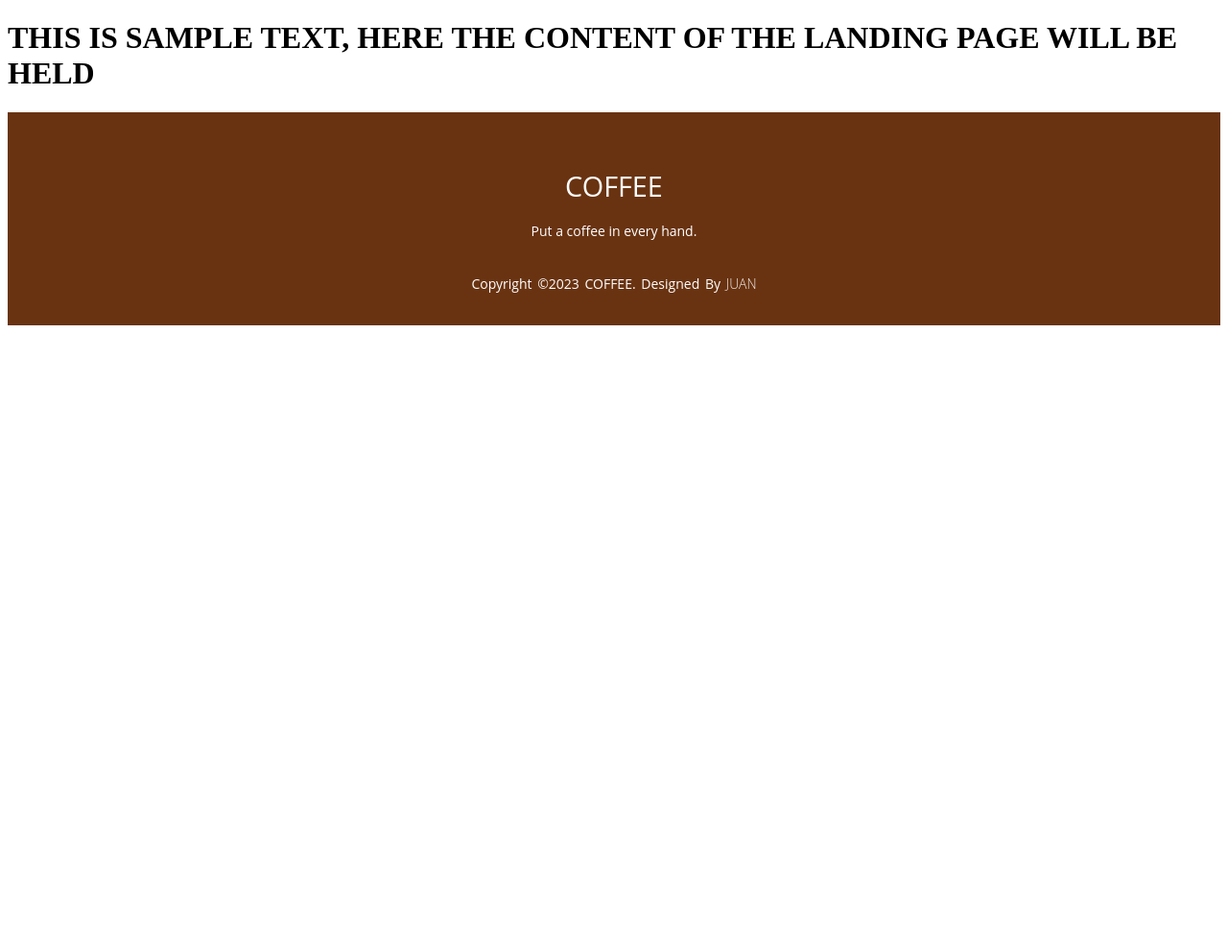
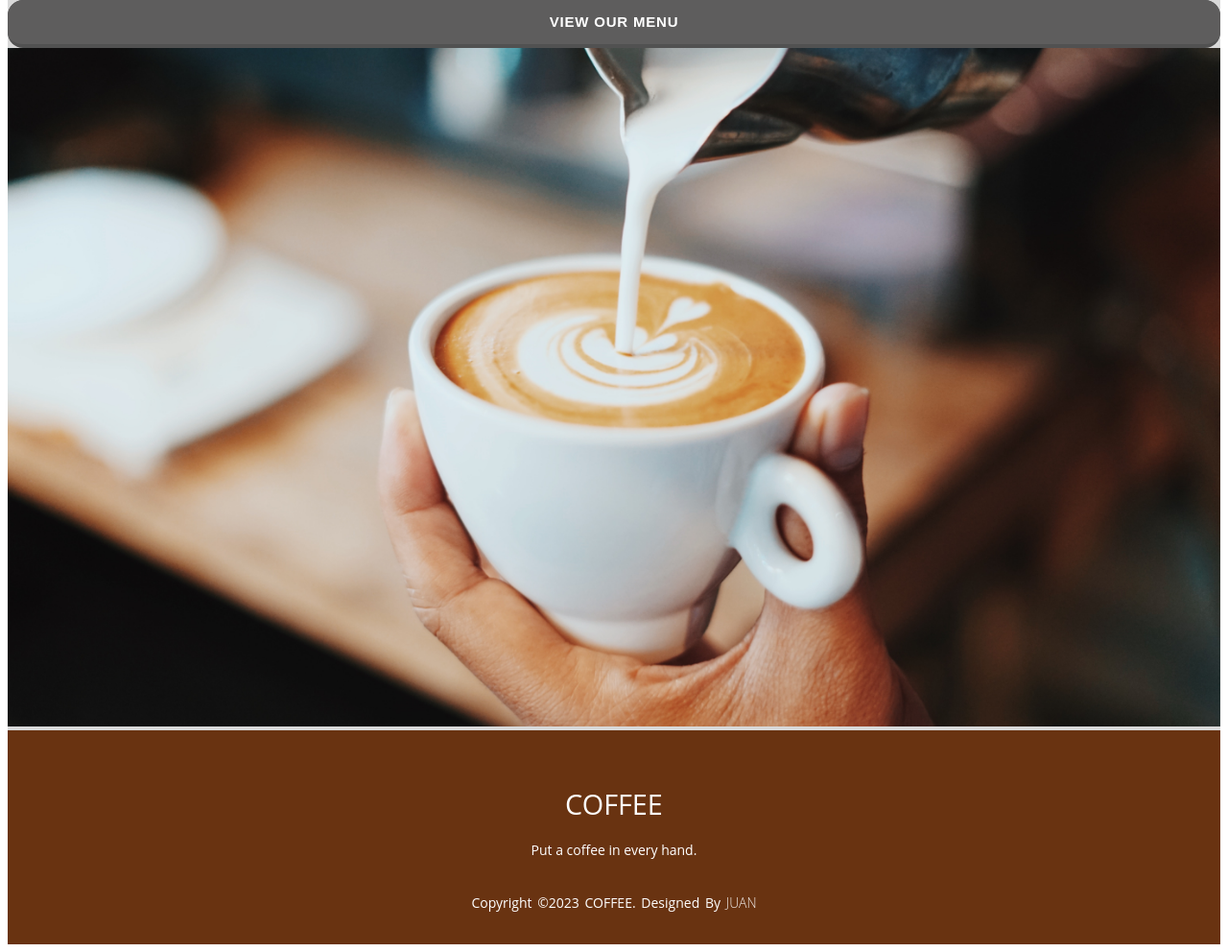
Before and after one commit to Yayan57/Coffee-shop-chain, a PHP site: page /landing.php in a window 1280 px wide. Shown: the part 137-1129 px from the top of the page at 96% size. Before the commit the page ends 476 px from the top, so only its background shows below. Run offline with PHP 8.4, Linux system fonts and the light colour scheme.

Commit message:
landing page draft

```diff
--- a/landing.php
+++ b/landing.php
@@ -1,11 +1,22 @@
+<!DOCTYPE html>
+<html lang="en">
+<head>
+<link rel="stylesheet" href="landingstyle.css">
+</head>
+
 <?php
   include('includes/header.php');
 ?>
 
-<div>
-<h1>THIS IS SAMPLE TEXT, HERE THE CONTENT OF THE LANDING PAGE WILL BE HELD</h1>
+
+<div class="background">
+    <div class = "cont">
+        <button class = "button-1">
+            View our menu
+        </button>
+    </div>
+    <img class = "backimg" src="assets/coback.jpeg" alt="coffe image">
 </div>
-
 
 
 <?php
--- /dev/null
+++ b/landingstyle.css
@@ -0,0 +1,78 @@
+.background {
+	background-color:rgba(217.0000022649765, 217.0000022649765, 217.0000022649765, 1);
+	height:auto;
+}
+
+.backimg {
+
+    max-width:100%;
+	height: auto;
+    margin: auto;
+    object-fit: cover;
+	left:0px;
+	top:0px;
+	background-image:url(assets/coback.jpeg);
+	background-repeat:no-repeat;
+	background-size:cover;
+}
+
+/* button for menu */
+.button-1 {
+    width: 100%;
+    appearance: button;
+    background-color: rgb(81, 81, 81);
+    border: solid transparent;
+    border-radius: 16px;
+    border-width: 0 0 4px;
+    box-sizing: border-box;
+    color: #FFFFFF;
+    cursor: pointer;
+    display: inline-block;
+    font-family: din-round,sans-serif;
+    font-size: 15px;
+    font-weight: 700;
+    letter-spacing: .8px;
+    line-height: 20px;
+    margin: 0;
+    outline: none;
+    overflow: visible;
+    padding: 13px 16px;
+    text-align: center;
+    text-transform: uppercase;
+    touch-action: manipulation;
+    transform: translateZ(0);
+    transition: filter .2s;
+    user-select: none;
+    -webkit-user-select: none;
+    vertical-align: middle;
+    white-space: nowrap;
+}
+
+.button-1:after {
+  background-clip: padding-box;
+  background-color: rgb(94, 93, 93);
+  border: solid transparent;
+  border-radius: 16px;
+  border-width: 0 0 4px;
+  bottom: -4px;
+  content: "";
+  left: 0;
+  position: absolute;
+  right: 0;
+  top: 0;
+  z-index: -1;
+}
+
+.button-1:main,
+.button:focus {
+  user-select: auto;
+}
+
+.button-1:hover:not(:disabled) {
+  filter: brightness(1.1);
+  -webkit-filter: brightness(1.1);
+}
+
+.button-1:disabled {
+  cursor: auto;
+}
```
Also changed, not shown: assets/coback.jpeg (added), assets/coffee.jpeg (added), style.css (line endings or trailing spaces), 2 other files.
